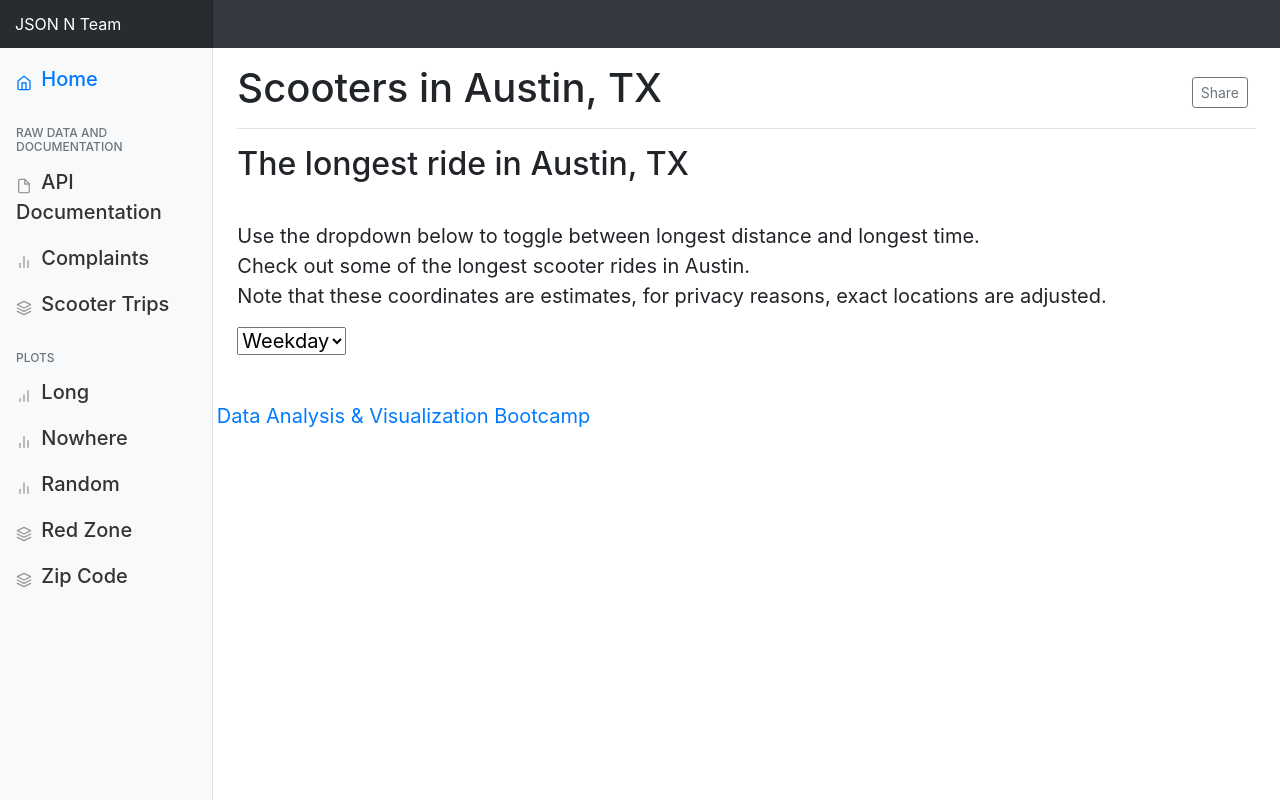
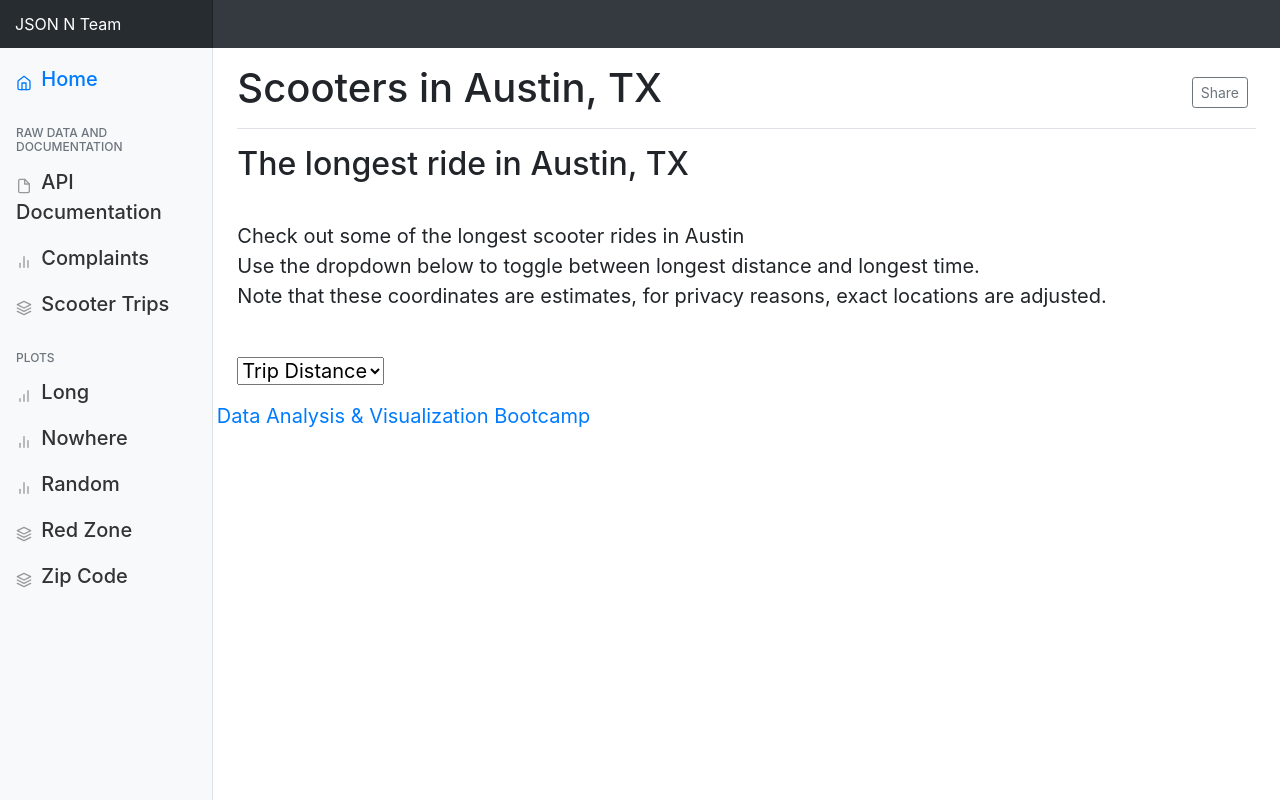
Before and after one commit to JansenKat/scooter-app, a FastAPI app: template templates/long.html in a window 1280 px wide. Run offline with FastAPI, Linux system fonts and the light colour scheme; the template is opened without the code that fills it, so the values that code supplies are empty; parts of the project's set-up code (start-up, migrations or seed data) failed here and were passed over; some libraries are stand-ins or nearby versions.

Commit message:
update html file

```diff
--- a/templates/long.html
+++ b/templates/long.html
@@ -32,17 +32,18 @@
         </div>
         <br>
         <div class="row">
-            <p>Use the dropdown below to toggle between longest distance and longest time.
-                <br>Check out some of the longest scooter rides in Austin.
+
+            <p>Check out some of the longest scooter rides in Austin
+                <br>Use the dropdown below to toggle between longest distance and longest time.
                 <br>Note that these coordinates are estimates, for privacy reasons, exact locations are adjusted.</p>
         </div>
         <div class="row">
-            <select id="box_dropdown" onchange="getData(this.value)">
+            <!-- <select id="box_dropdown" onchange="getData(this.value)">
                 <option value="weekday">Weekday</option>
                 <option value="zip">Zipcode</option>
                 <option value="month_name">Month</option>
                 <option value="hour">Hours</option>
-            </select>
+            </select> -->
         </div>
         <br>
         <!-- -------------- Insert a plot here --------------- -->
@@ -51,13 +52,18 @@
         </div>
         <!-- -------------- ------------------ --------------- -->
         <!-- -------------- Insert a plot here --------------- -->
-        <div class="row">
+        <!-- <div class="row">
             <div id="longDiv" style="width:100%;height:100%;"></div>
-        </div>
+        </div> -->
         <!-- -------------- ------------------ --------------- -->
         <!-- -------------- Insert a plot here --------------- -->
         <div class="row">
-            <div id="longDiv2" style="width:100%;height:100%;"></div>
+            <select id="box_dropdown" onchange="getData(this.value)">
+                <option value="trip_distance"> Trip Distance</option>
+                <option value="trip_duration">Trip Time</option>
+
+            </select>
+            <div id="longDiv3" style="width:100%;height:100%;"></div>
         </div>
         <!-- -------------- ------------------ --------------- -->
 
@@ -75,7 +81,8 @@
 <script src="https://stackpath.bootstrapcdn.com/bootstrap/4.4.1/js/bootstrap.min.js" integrity="sha384-wfSDF2E50Y2D1uUdj0O3uMBJnjuUD4Ih7YwaYd1iqfktj0Uod8GCExl3Og8ifwB6" crossorigin="anonymous"></script>
 <script src="https://cdnjs.cloudflare.com/ajax/libs/d3/5.5.0/d3.js"></script>
 <script src="https://cdn.plot.ly/plotly-latest.min.js"></script>
-<script src="./static/js/longest_distance.js" ></script>
-<script src="./static/js/longest_duration_plot.js" ></script>
+<!-- <script src="./static/js/longest_distance.js" ></script>  -->
+<!-- <script src="./static/js/longest_duration_plot.js" ></script>  -->
+<script src="./static/js/longest_trip.js" ></script>
 
 {% endblock %}
```
